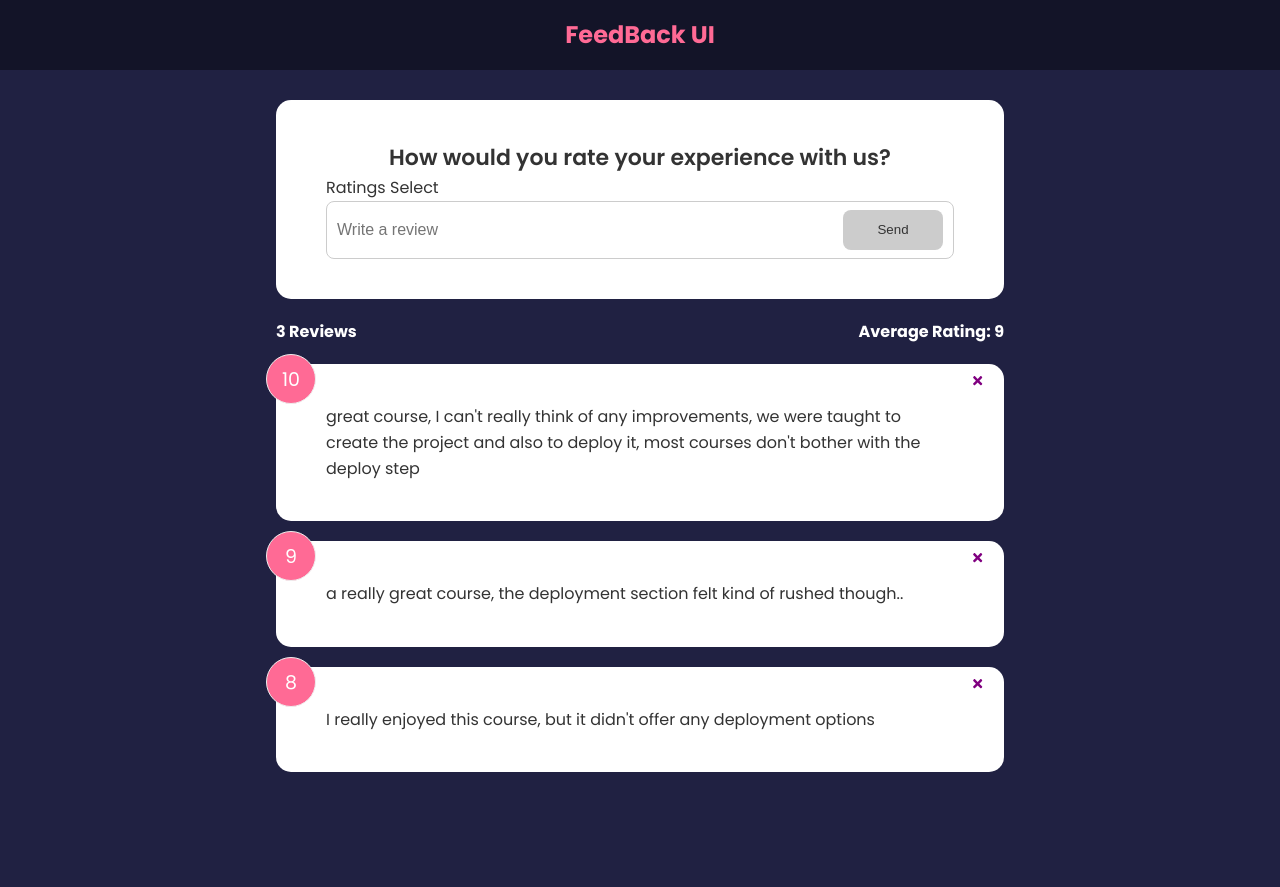
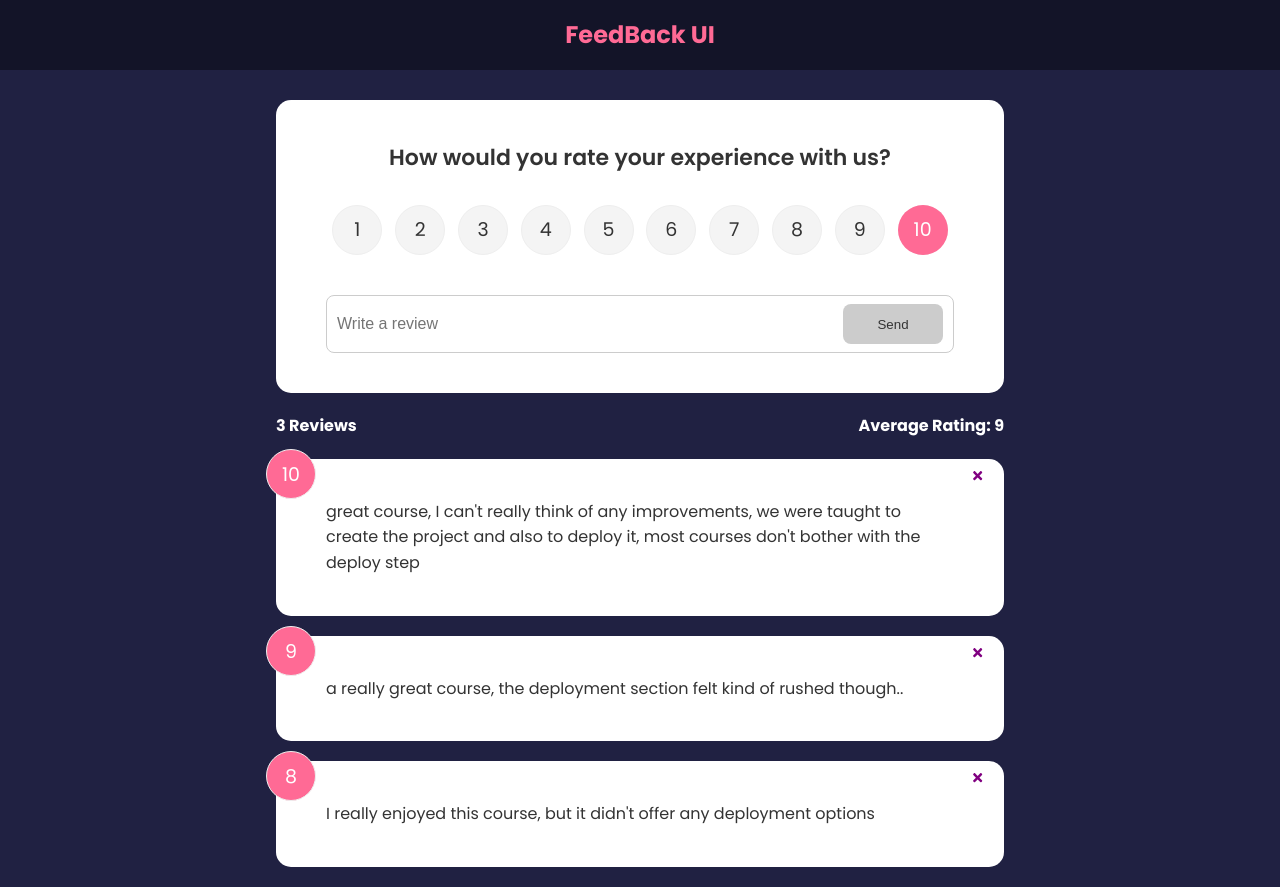
Before and after one commit to robbridges/React-Apps, a React (Create React App) app in the folder feedback-app/: page / in a window 1280 px wide. Before the commit the page ends 800 px from the top, so only its background shows below. Built offline with nearby package versions, Linux system fonts and the light colour scheme.

Commit message:
Cool fade in and fade out upon feedback creation, Feedback now  being added to state via form

```diff
--- a/feedback-app/package.json
+++ b/feedback-app/package.json
@@ -6,6 +6,7 @@
     "@testing-library/jest-dom": "^5.16.2",
     "@testing-library/react": "^12.1.3",
     "@testing-library/user-event": "^13.5.0",
+    "framer-motion": "^6.2.6",
     "react": "^17.0.2",
     "react-dom": "^17.0.2",
     "react-icons": "^4.3.1",
--- a/feedback-app/src/App.js
+++ b/feedback-app/src/App.js
@@ -1,4 +1,6 @@
 import { useState } from 'react';
+import {v4 as uuidv4} from 'uuid';
+
 import Header from './components/Header';
 import FeedBackList from './components/FeedBackList';
 import FeedBackData from './data/FeedBackData';
@@ -15,11 +17,16 @@ const App = () => {
     console.log('App', id)
   }
 
+  const addFeedBack = (newFeedback) => {
+    newFeedback.id = uuidv4()
+    setFeedBack([...feedback, newFeedback])
+  }
+
   return (
     <>
       <Header text="FeedBack UI"/>
       <div className ="container">
-        <FeedbackForm />
+        <FeedbackForm handleAdd={addFeedBack}  />
         <FeedBackStats data={feedback} />
         <FeedBackList data={feedback}
         handleDelete={deleteFeedBack}/>
--- a/feedback-app/src/components/FeedBackList.jsx
+++ b/feedback-app/src/components/FeedBackList.jsx
@@ -1,20 +1,30 @@
+import {motion, AnimatePresence} from 'framer-motion';
+
 import FeedbackItem from "./FeedbackItem";
 import PropTypes from 'prop-types';
 
 const FeedBackList = ({data, handleDelete}) => {
-  console.log(data);
   if (!data || data.length === 0) {
     return <p>No Feedback provided yet by the users</p>
   }
   return (
   <div className='feedback-list'>
+    <AnimatePresence>
     {data.map((item) => (
+      <motion.div
+      key={item.id}
+      inital={{opacity: 0}}
+      animate={{opacity: 1}}
+      exit={{opacity: 0}}
+      >
       <FeedbackItem
         key={item.id}
         item={item}
         handleDelete={handleDelete}
       />
+      </motion.div>
     ))}
+    </AnimatePresence>
   </div>
   )
 }
--- a/feedback-app/src/components/FeedbackForm.jsx
+++ b/feedback-app/src/components/FeedbackForm.jsx
@@ -3,7 +3,7 @@ import Card from "./shared/Card";
 import Button from "./shared/Button";
 import RatingsSelect from "./RatingsSelect";
 
-const FeedbackForm = () => {
+const FeedbackForm = ({handleAdd}) => {
   const [text, setText] = useState('')
   const [rating, setRating] = useState(10);
   const [btnDisabled, setBtnDisabled] = useState(true);
@@ -24,11 +24,24 @@ const FeedbackForm = () => {
     setText(e.target.value)
   }
 
+  const handleSubmit = (e) => {
+    e.preventDefault();
+    if(text.trim().length > 10) {
+      const newFeedback = {
+        text,
+        rating,
+      }
+
+      handleAdd(newFeedback);
+      setText('')
+    }
+  }
+
   return (
     <Card>
-      <form>
+      <form onSubmit={handleSubmit}>
         <h2>How would you rate your experience with us?</h2>
-        <RatingsSelect />
+        <RatingsSelect select={(rating) => setRating(rating)} />
         <div className="input-group">
           <input
           onChange={handleTextChange}
--- a/feedback-app/src/components/RatingsSelect.jsx
+++ b/feedback-app/src/components/RatingsSelect.jsx
@@ -1,7 +1,33 @@
-import { useState } from "react";
-const RatingsSelect = () => {
-  const [selected, setSelected] = useState(10)
-  return <div>Ratings Select</div>
+import {useState} from 'react'
+
+function RatingSelect({select}) {
+
+    const [selected, setSelected] = useState(10)
+
+    const handleChange = (e) => {
+        //change string to number with +
+        setSelected(parseInt(e.currentTarget.value))
+        select(parseInt(e.currentTarget.value))
+    }
+    const radioButtons = [1,2,3,4,5,6,7,8,9,10]
+
+    return (
+        <ul className='rating'>
+            {radioButtons.map((num, index) => (
+                <li key={index}>
+                    <input
+                    type='radio'
+                    id={`num${num}`}
+                    name='rating'
+                    value={`${num}`}
+                    onChange={handleChange}
+                    checked={selected === num}
+                    />
+                    <label htmlFor={`num${num}`}>{`${num}`}</label>
+                </li>
+            ))}
+        </ul>
+    )
 }
 
-export default RatingsSelect;
+export default RatingSelect
```
Also changed, not shown: 1 other file (tests, documents, lock files or other folders).
